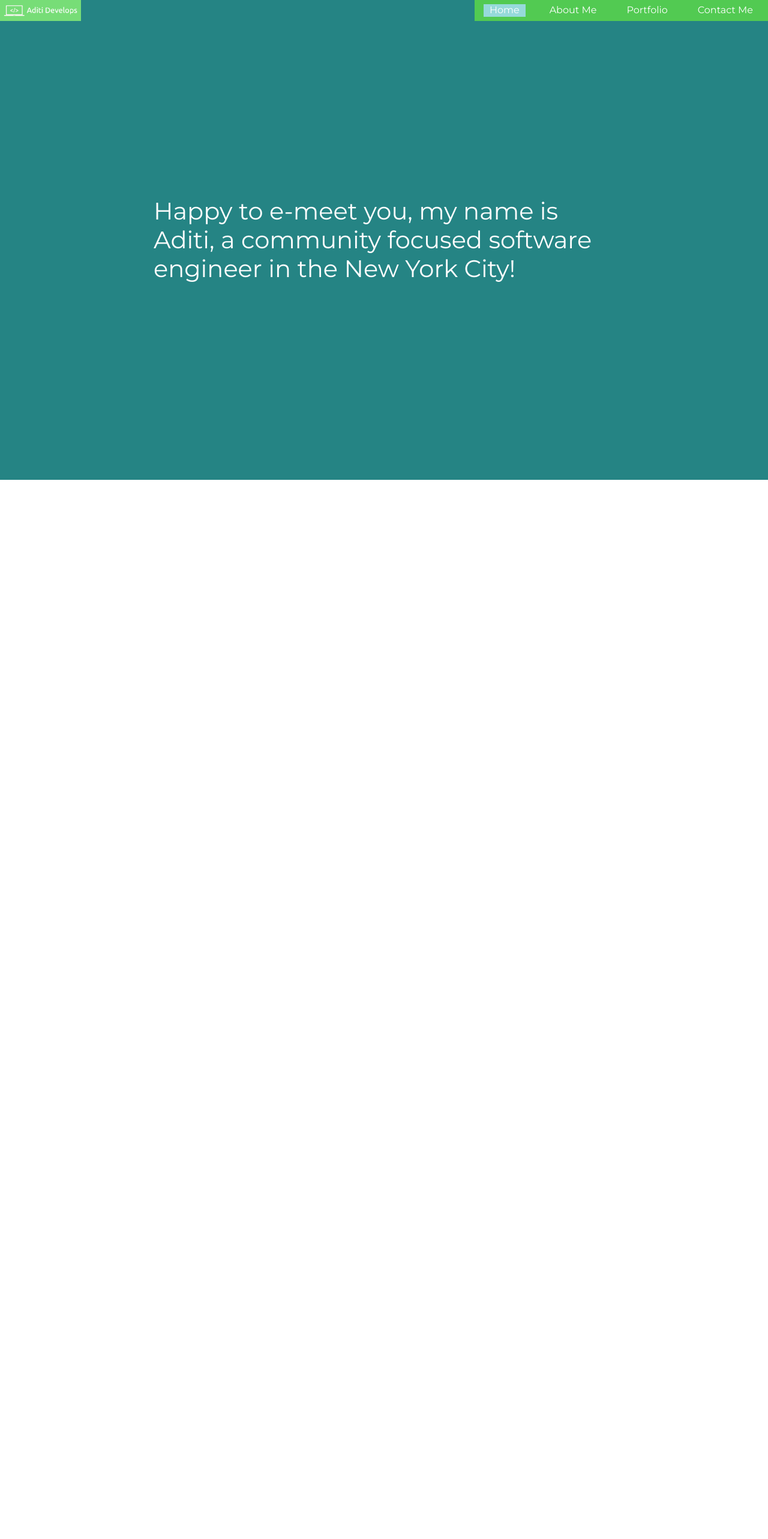
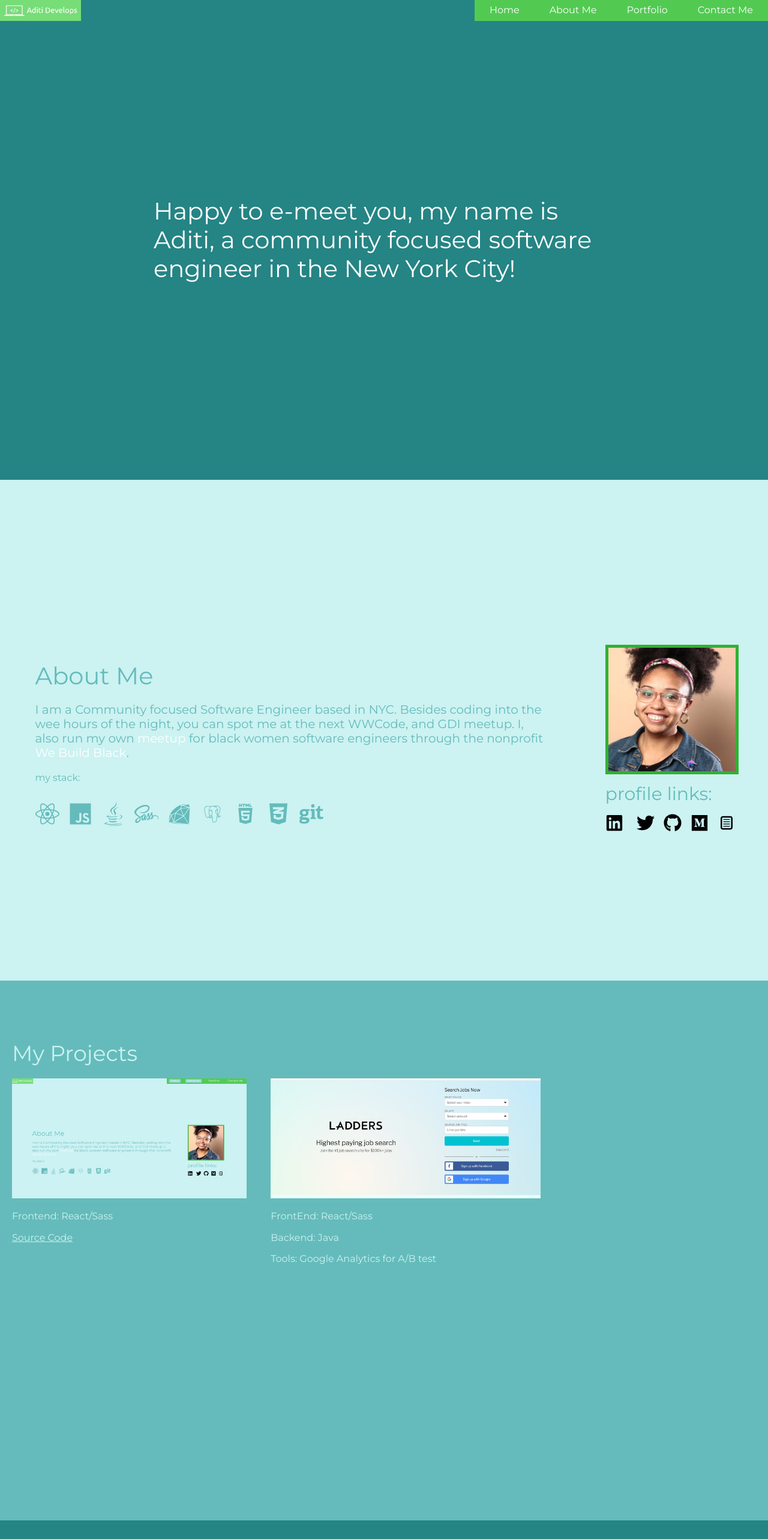
Before and after one commit to asaki444/aditi-develops-site, a React (Create React App) app in the folder aditi-portfolio-site/: page / in a window 1280 px wide. Shown: the top 2566 px of the page at 60% size. Before the commit the page ends 800 px from the top, so only its background shows below. Built offline with nearby package versions, Linux system fonts and the light colour scheme.

Commit message:
added react-router-hash-link

```diff
--- a/aditi-portfolio-site/package.json
+++ b/aditi-portfolio-site/package.json
@@ -1,5 +1,6 @@
 {
   "name": "aditi-portfolio-site",
+  "homepage": "https://www.aditidevelops.com/",
   "version": "0.1.0",
   "private": true,
   "dependencies": {
@@ -11,6 +12,7 @@
     "react-fontawesome": "^1.7.1",
     "react-icons": "^3.8.0",
     "react-router-dom": "^5.1.2",
+    "react-router-hash-link": "^1.2.2",
     "react-scripts": "3.2.0"
   },
   "scripts": {
--- a/aditi-portfolio-site/src/App.js
+++ b/aditi-portfolio-site/src/App.js
@@ -2,7 +2,6 @@ import React from 'react';
 import NavigationBar from './navigationBar/navigationBar';
 import {
   BrowserRouter as Router,
-  Route
 } from 'react-router-dom';
 import AboutMe from './aboutMe/aboutMe';
 import Home from './home/home';
@@ -13,15 +12,15 @@ import './App.css';
 
 function App() {
   return (
-    <Router>
+
     <div className="App">
        <NavigationBar />
-       <Route exact path="/" component={Home}/>
-       <Route exact path="/about-me" component={AboutMe}/>
-       <Route exact path="/portfolio" component={Portfolio} />
-       <Route exact path="/contact" component={ContactMe} />
+       <Home/>
+       <AboutMe />
+       <Portfolio />
+       <ContactMe />
     </div>
-    </Router>
+
 
   );
 }
--- a/aditi-portfolio-site/src/aboutMe/aboutMe.jsx
+++ b/aditi-portfolio-site/src/aboutMe/aboutMe.jsx
@@ -7,7 +7,7 @@ import { TiHtml5, TiDocumentText } from "react-icons/ti";
 
 export default function AboutMe (){
   return(
-      <div className="about-me-container" >
+      <div id="about-me-container" >
 
          <div className="left-side">
               <div className="about-me-title">
--- a/aditi-portfolio-site/src/aboutMe/aboutMe.scss
+++ b/aditi-portfolio-site/src/aboutMe/aboutMe.scss
@@ -1,11 +1,10 @@
-.about-me-container{
+#about-me-container{
     background-color: #CCF2F2;
     display: flex;
     height: 100vh;
     width: 100vw;
     display:flex;
     padding-top:35px;
-    position: absolute;
     z-index: -1;
     justify-content: center;
     align-items: center;
--- a/aditi-portfolio-site/src/contactMe/contactMe.jsx
+++ b/aditi-portfolio-site/src/contactMe/contactMe.jsx
@@ -23,6 +23,7 @@ export default class ContactMe extends React.Component {
       subject,
       message
     }
+
     emailjs
       .sendForm('gmail', 'portfoliositeform', event.target, 'user_0fj6hOlXvTDeFMVBggTkO', templateParams)
       .then((result) => {
@@ -45,7 +46,7 @@ export default class ContactMe extends React.Component {
     const {name, email, subject, message} = this.state;
     return (
 
-      <div className="contact-form-section">
+      <div id="contact-form-section">
         <div className="contact-form-title">
           Contact Me:
         </div>
@@ -78,7 +79,7 @@ export default class ContactMe extends React.Component {
             type="text"
             id="subject"
             name="subject"
-            placeholder="Write something.."
+            placeholder="Subject"
             onChange={this.handleChange}
             value={subject}/>
 <label>Message:</label>
--- a/aditi-portfolio-site/src/contactMe/contactMe.scss
+++ b/aditi-portfolio-site/src/contactMe/contactMe.scss
@@ -1,4 +1,4 @@
-.contact-form-section{
+#contact-form-section{
     height: 100vh;
     width: 100vw;
     color: #CCF2F2;
@@ -10,6 +10,8 @@
     font-size: 40px;
     padding-top: 100px;
     margin-left:20px;
+    width:100%;
+    text-align:center;
 }
 
 form{
@@ -41,3 +43,15 @@ form{
         color: #CCF2F2;
     }
 }
+
+@media only screen and (max-width: 480px) {
+
+    form{
+        display:block;
+        width: 80%;
+    }
+    .contact-form-title {
+        margin-left: 40px;
+        text-align: left;
+    }
+}
--- a/aditi-portfolio-site/src/home/home.jsx
+++ b/aditi-portfolio-site/src/home/home.jsx
@@ -8,7 +8,7 @@ export default function Home (){
 
     return(
 
-        <div className="home-page">
+        <div id="home-page">
             <div className="welcome-container">
                 <div className="welcome-text">
                 Happy to e-meet you, my name is Aditi, a community focused software engineer in the New York City!
--- a/aditi-portfolio-site/src/home/home.scss
+++ b/aditi-portfolio-site/src/home/home.scss
@@ -1,4 +1,4 @@
-.home-page{
+#home-page{
     height: 100vh;
 }
 
--- a/aditi-portfolio-site/src/navigationBar/navigation.scss
+++ b/aditi-portfolio-site/src/navigationBar/navigation.scss
@@ -4,7 +4,10 @@
     display: flex;
     height: 35px;
     text-decoration: none;
-    float:right;
+    position: fixed;
+    top: 0;
+    right: 0;
+
 
     .nav-item{
         margin: 7px 15px;
@@ -22,8 +25,14 @@
 
 }
 
+.active{
+  background-color: #96DADA;
+}
+
 .image-container{
-    float: left;
+  position: fixed;
+  top: 0;
+  left: 0;
 
     img{
       height:35px;
@@ -62,9 +71,6 @@
         .nav-item{
             height: 50px;
             font-size: 20px;
-            :hover{
-                background-color: #65BBBB;
-            }
         }
 
     }
--- a/aditi-portfolio-site/src/navigationBar/navigationBar.jsx
+++ b/aditi-portfolio-site/src/navigationBar/navigationBar.jsx
@@ -2,8 +2,10 @@ import React from 'react';
 import './navigation.scss';
 import AditiLogo from '../images/aditi-logo.png';
 import {FaBars} from 'react-icons/fa';
-
-import { NavLink} from 'react-router-dom';
+import {
+  BrowserRouter as Router,
+} from 'react-router-dom';
+import { NavHashLink as NavLink } from 'react-router-hash-link';
 
 export default class NavigationBar extends React.Component {
   constructor(props) {
@@ -23,7 +25,7 @@ render (){
     })
     }
 
-    const activeStyle = {
+    const active = {
       backgroundColor: '#96DADA'
     }
 
@@ -34,32 +36,34 @@ render (){
         <div className="image-container">
           <img src={AditiLogo}/>
         </div>
+     <Router>
 
         <div className="mobile-navigation-bars"  onClick={showMobileNav}>
           <FaBars />
         </div>
         <div className={this.state.toggleMobileNav ? "home-navigation-bar show-nav-bar" : "home-navigation-bar" }>
 
-          <NavLink activeStyle={activeStyle} to="/" className="nav-item">
+          <NavLink activeClassName="active" className="nav-item" to="/#home-page">
             <div className="nav-text">
               Home
             </div>
           </NavLink>
-          <NavLink activeStyle={activeStyle} className="nav-item" to="/about-me">
-            <div  className="nav-text">
+          <NavLink activeClassName="active" className="nav-item" to="/#about-me-container">
+            <div className="nav-text">
               About Me
             </div>
           </NavLink>
-          <NavLink  activeStyle={activeStyle} className="nav-item" to="/portfolio">
-            <div to="/portfolio" className="nav-text">Portfolio</div>
+          <NavLink  activeClassName="active"  className="nav-item" to="/#portfolio-page">
+            <div className="nav-text">Portfolio</div>
           </NavLink>
-          <NavLink  activeStyle={activeStyle} className="nav-item" to="/contact">
+          <NavLink activeClassName="active" className="nav-item" to="/#contact-form-section">
             <div className="nav-text">
               Contact Me
             </div>
           </NavLink>
         </div>
 
+     </Router>
       </>
 
   )
--- a/aditi-portfolio-site/src/portfolio/portfolio.jsx
+++ b/aditi-portfolio-site/src/portfolio/portfolio.jsx
@@ -8,7 +8,7 @@ export default function Portfolio (){
 
 
     return(
-        <div className="portfolio-page">
+        <div id="portfolio-page">
              <div className="projects-title">
                 My Projects
              </div>
--- a/aditi-portfolio-site/src/portfolio/portfolio.scss
+++ b/aditi-portfolio-site/src/portfolio/portfolio.scss
@@ -1,25 +1,15 @@
-.portfolio-page{
+#portfolio-page{
    background-color: #65BBBB;
    color: #CCF2F2;
    padding-top: 100px;
    z-index: -1;
    height: 100vh;
    width: 100vw;
-   position: absolute;
-}
 
-.projects-title{
-    font-size: 36px;
-    margin-left:20px;
-}
-
-.projects-container{
+   .projects-container{
     display: flex;
     margin: 0;
-    position: absolute;
     top: 50%;
-    -ms-transform: translateY(-50%);
-    transform: translateY(-50%);
     .project{
         margin: 20px;
     }
@@ -35,6 +25,13 @@
       }
 
 }
+}
+
+.projects-title{
+    font-size: 36px;
+    margin-left:20px;
+}
+
 
 @media only screen and (max-width: 480px) {
     .portfolio-page{
```
Also changed, not shown: 1 other file (tests, documents, lock files or other folders).
